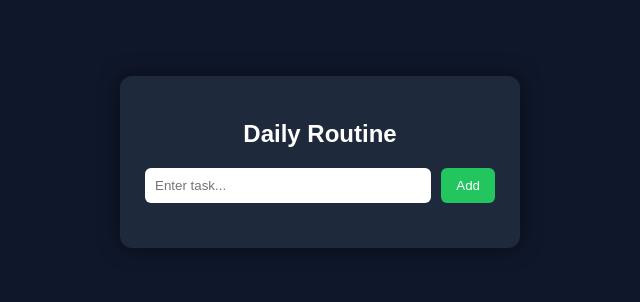
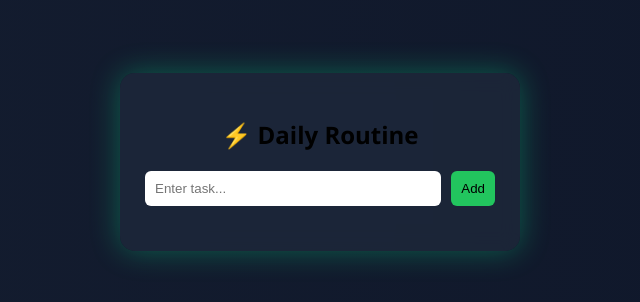
Before and after one commit to Rajneesh-kumar7/daily-routine-app, a website: page index.html in a window 1280 px wide. Shown: the part 238-540 px from the top of the page, without its empty margins (320-960 px from the left). Drawn offline with Linux system fonts and the light colour scheme; no server answers.

Commit message:
Update index.html

```diff
--- a/index.html
+++ b/index.html
@@ -2,24 +2,39 @@
 <html>
 <head>
 <title>Daily Routine</title>
+
 <style>
 body {
     margin: 0;
-            font-family: Arial, sans-serif;
-            background: #0f172a;
-            color: #fff;
+    font-family: 'Segoe UI';
+    background: linear-gradient(270deg, #0f172a, #1e293b, #020617);
+    background-size: 600% 600%;
+    animation: bgMove 10s infinite;
     display: flex;
     justify-content: center;
     align-items: center;
     height: 100vh;
 }
 
+@keyframes bgMove {
+    0% {background-position: 0% 50%;}
+    50% {background-position: 100% 50%;}
+    100% {background-position: 0% 50%;}
+}
+
 .container {
-            background: #1e293b;
+    background: rgba(30,41,59,0.8);
     padding: 25px;
-            border-radius: 12px;
+    border-radius: 15px;
     width: 350px;
-            box-shadow: 0 0 20px rgba(0,0,0,0.5);
+    backdrop-filter: blur(10px);
+    box-shadow: 0 0 30px rgba(0,255,150,0.3);
+    animation: fadeIn 1s ease;
+}
+
+@keyframes fadeIn {
+    from {opacity:0; transform: translateY(20px);}
+    to {opacity:1;}
 }
 
 h2 {
@@ -35,22 +50,22 @@
 input {
     flex: 1;
     padding: 10px;
+    border-radius: 6px;
     border: none;
-            border-radius: 6px;
     outline: none;
 }
 
 button {
     background: #22c55e;
     border: none;
-            padding: 10px 15px;
+    padding: 10px;
     border-radius: 6px;
-            color: white;
     cursor: pointer;
     transition: 0.3s;
 }
 
 button:hover {
+    transform: scale(1.1);
     background: #16a34a;
 }
 
@@ -67,18 +82,24 @@
     margin-bottom: 10px;
     display: flex;
     justify-content: space-between;
-            align-items: center;
+    animation: slideIn 0.4s ease;
+}
+
+@keyframes slideIn {
+    from {transform: translateX(-20px); opacity:0;}
+    to {transform: translateX(0); opacity:1;}
 }
 
 .delete {
-            background: #ef4444;
+    background: red;
     padding: 5px 10px;
     border-radius: 5px;
     cursor: pointer;
+    transition: 0.3s;
 }
 
 .delete:hover {
-            background: #dc2626;
+    transform: scale(1.2);
 }
 </style>
 </head>
@@ -86,10 +107,10 @@
 <body>
 
 <div class="container">
-    <h2>Daily Routine</h2>
+    <h2>⚡ Daily Routine</h2>
 
     <div class="input-group">
-        <input type="text" id="taskInput" placeholder="Enter task...">
+        <input id="taskInput" placeholder="Enter task...">
         <button onclick="addTask()">Add</button>
     </div>
 
@@ -102,10 +123,8 @@ async function addTask() {
 
     await fetch("/add-task", {
         method: "POST",
-        headers: {
-            "Content-Type": "application/json"
-        },
-        body: JSON.stringify({ task })
+        headers: {"Content-Type": "application/json"},
+        body: JSON.stringify({task})
     });
 
     document.getElementById("taskInput").value = "";
@@ -134,10 +153,8 @@ async function loadTasks() {
 async function deleteTask(id) {
     await fetch("/delete-task", {
         method: "POST",
-        headers: {
-            "Content-Type": "application/json"
-        },
-        body: JSON.stringify({ id })
+        headers: {"Content-Type": "application/json"},
+        body: JSON.stringify({id})
     });
 
     loadTasks();
```
Lines whose indentation alone changed are shown as unchanged.
